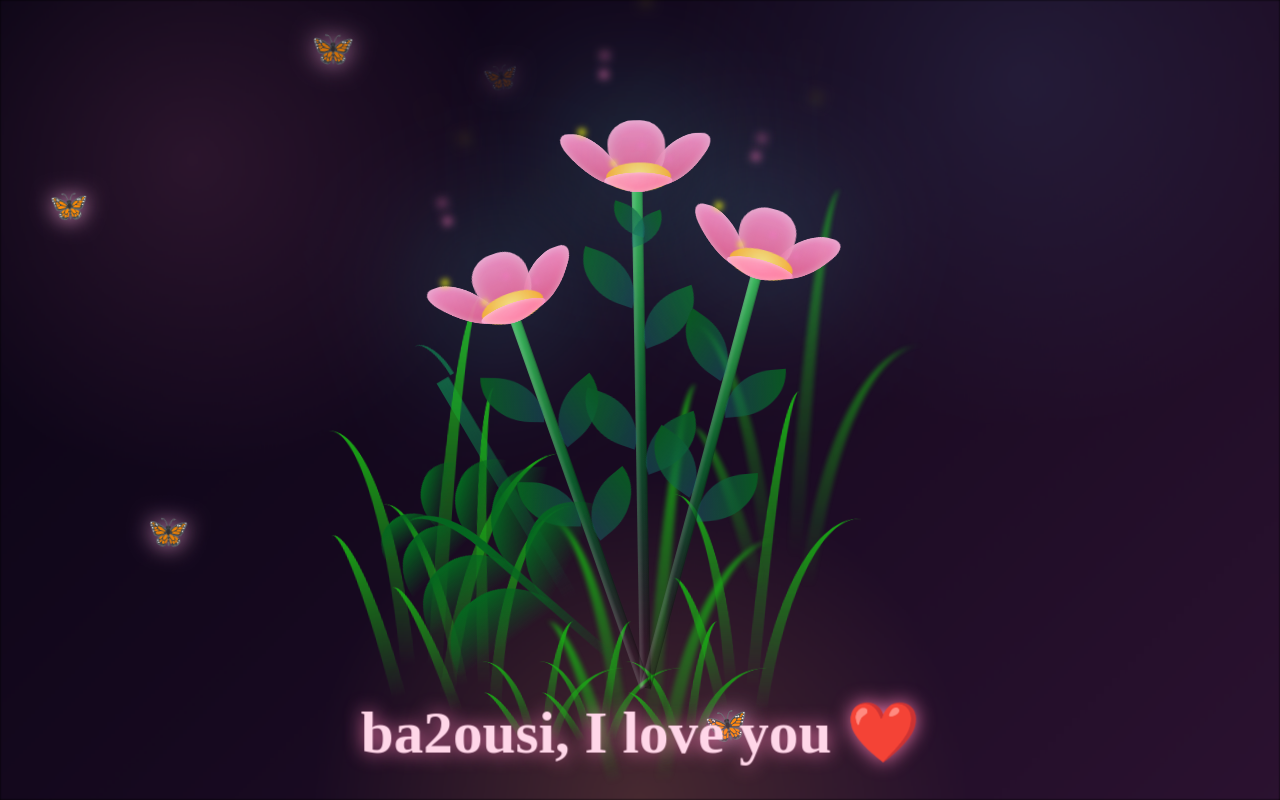
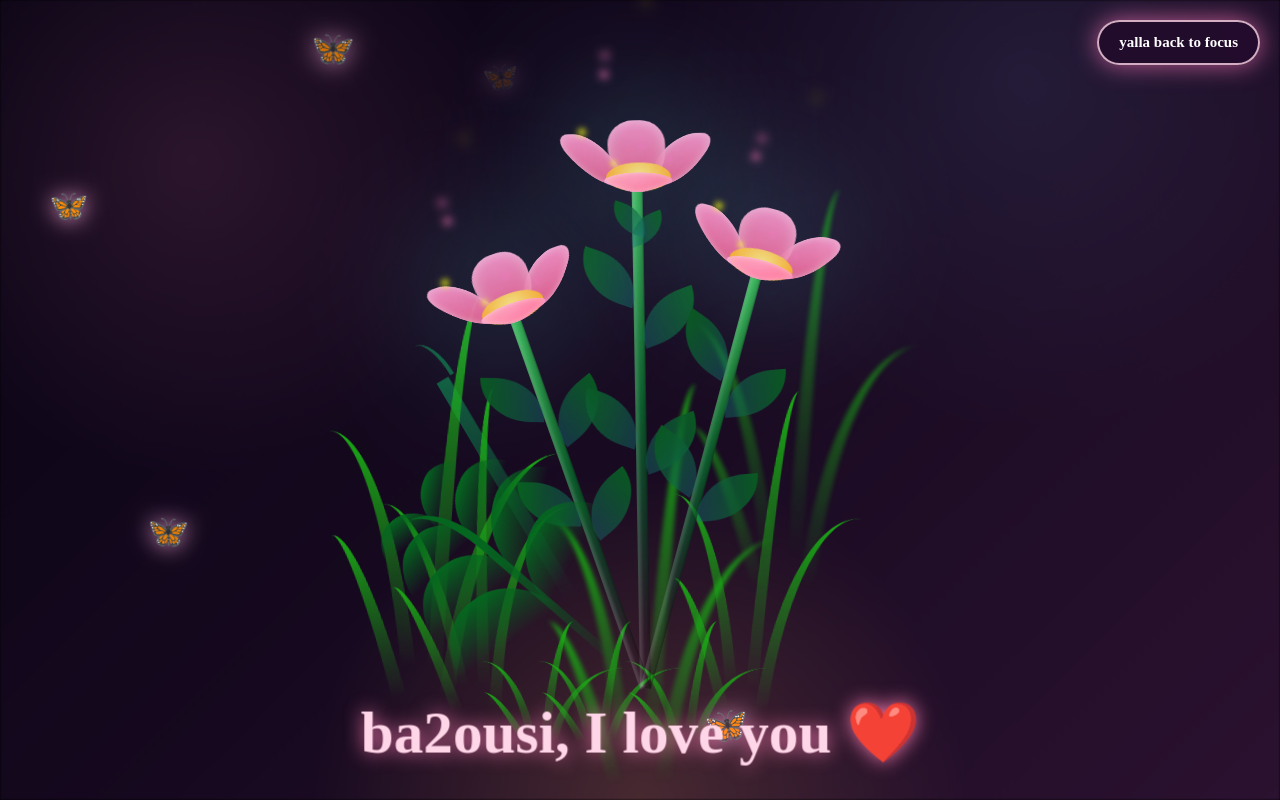
Before and after one commit to Anthony-Nemer/To-do-list, a React (Vite) app: page /flowers in a window 1280 px wide. Built offline with nearby package versions, Linux system fonts and the light colour scheme; a web font is replaced by a local one.

Commit message:
back btn

```diff
--- a/src/Flowers.css
+++ b/src/Flowers.css
@@ -668,3 +668,33 @@
     font-size: 1.25rem;
   }
 }
+
+.focus-btn {
+  position: fixed !important;
+  top: 20px !important;
+  right: 20px !important;
+  z-index: 999999 !important;
+
+  display: block !important;
+  visibility: visible !important;
+  opacity: 1 !important;
+
+  padding: 12px 20px;
+  border: 2px solid rgba(255, 214, 232, 0.8);
+  border-radius: 999px;
+
+  background: rgba(35, 12, 45, 0.95);
+  color: #ffffff;
+
+  font-size: 15px;
+  font-weight: bold;
+
+  cursor: pointer;
+
+  box-shadow: 0 0 25px rgba(255, 120, 190, 0.7);
+}
+
+.focus-btn:hover {
+  transform: scale(1.05);
+  background: rgba(70, 24, 90, 0.98);
+}
--- a/src/Flowers.jsx
+++ b/src/Flowers.jsx
@@ -1,4 +1,5 @@
 import React, { useEffect, useState } from "react";
+import { useNavigate } from "react-router-dom";
 import "./Flowers.css";
 
 function Flower({ number }) {
@@ -12,13 +13,19 @@ function Flower({ number }) {
         <div className="flower__white-circle"></div>
 
         {Array.from({ length: 8 }).map((_, i) => (
-          <div key={i} className={`flower__light flower__light--${i + 1}`}></div>
+          <div
+            key={i}
+            className={`flower__light flower__light--${i + 1}`}
+          ></div>
         ))}
       </div>
 
       <div className="flower__line">
         {Array.from({ length: number === 1 ? 6 : 4 }).map((_, i) => (
-          <div key={i} className={`flower__line__leaf flower__line__leaf--${i + 1}`}></div>
+          <div
+            key={i}
+            className={`flower__line__leaf flower__line__leaf--${i + 1}`}
+          ></div>
         ))}
       </div>
     </div>
@@ -33,7 +40,10 @@ function GrassGroup() {
         <div className="flower__grass--bottom"></div>
 
         {Array.from({ length: 8 }).map((_, i) => (
-          <div key={i} className={`flower__grass__leaf flower__grass__leaf--${i + 1}`}></div>
+          <div
+            key={i}
+            className={`flower__grass__leaf flower__grass__leaf--${i + 1}`}
+          ></div>
         ))}
 
         <div className="flower__grass__overlay"></div>
@@ -46,7 +56,11 @@ function LongGrass({ number }) {
   return (
     <div className={`long-g long-g--${number}`}>
       {[0, 1, 2, 3].map((leaf, i) => (
-        <div key={leaf} className="grow-ans" style={{ "--d": `${2.4 + i * 0.4}s` }}>
+        <div
+          key={leaf}
+          className="grow-ans"
+          style={{ "--d": `${2.4 + i * 0.4}s` }}
+        >
           <div className={`leaf leaf--${leaf}`}></div>
         </div>
       ))}
@@ -56,6 +70,7 @@ function LongGrass({ number }) {
 
 function Flowers() {
   const [loaded, setLoaded] = useState(false);
+  const nav = useNavigate();
 
   useEffect(() => {
     const timer = setTimeout(() => setLoaded(true), 800);
@@ -65,6 +80,11 @@ function Flowers() {
   return (
     <div className={`flowers-page ${loaded ? "loaded" : ""}`}>
       <div className="night"></div>
+
+      <button className="focus-btn" onClick={() => nav("/")}>
+        yalla back to focus
+      </button>
+
       <div className="butterflies">
         {Array.from({ length: 10 }).map((_, i) => (
           <span key={i} className={`butterfly butterfly--${i + 1}`}>
@@ -72,6 +92,7 @@ function Flowers() {
           </span>
         ))}
       </div>
+
       <div className="flowers-scene">
         <Flower number={1} />
         <Flower number={2} />
```
Lines whose indentation alone changed are shown as unchanged.
